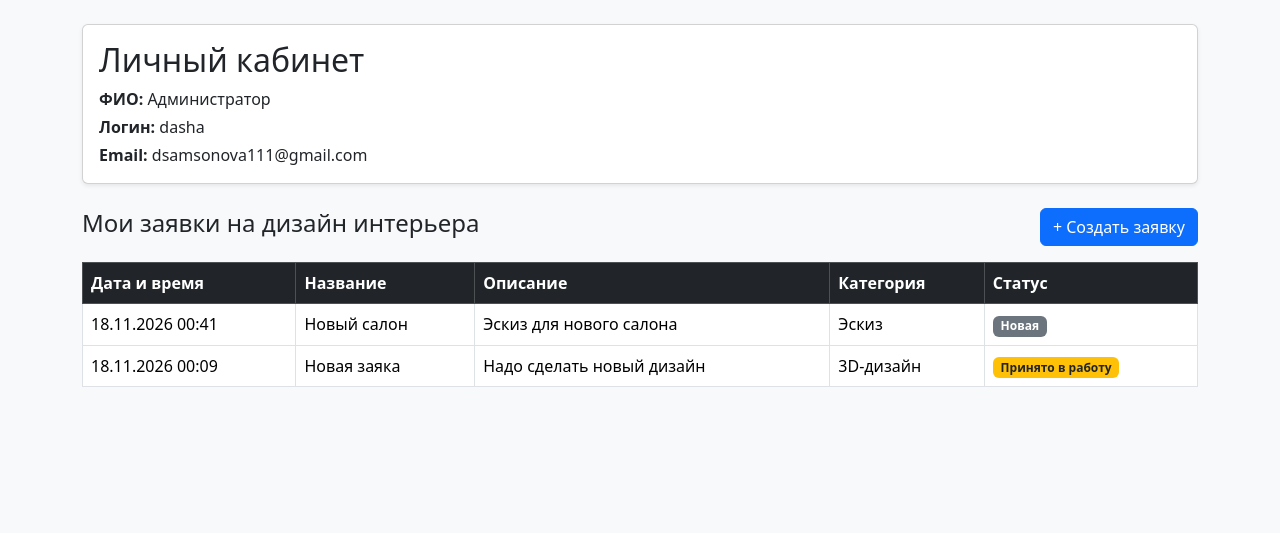
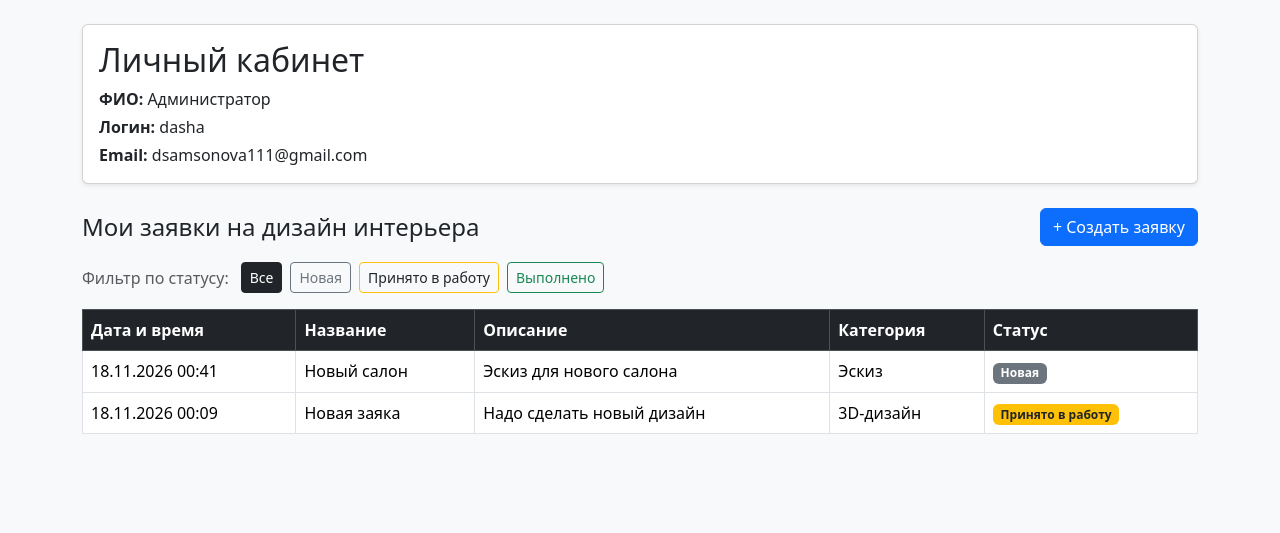
Before and after one commit to dsamsonova111-bot/DesignPro, a Django app: page /profile/ in a window 1280 px wide. Shown: the part 56-589 px from the top of the page. Run offline with Django 5.2, Linux system fonts and the light colour scheme; a user stored in the database is signed in; data comes from the database, SQL or seed files in the repository.

Commit message:
Part 7:Add status filtering for user design requests in profile

```diff
--- a/portal/views.py
+++ b/portal/views.py
@@ -39,9 +39,21 @@ def register_view(request):
 
 @login_required
 def profile_view(request):
-    """Личный кабинет авторизованного пользователя."""
+    """Личный кабинет авторизованного пользователя со списком и фильтрацией его заявок."""
+    status_filter = request.GET.get('status', '')
     user_requests = request.user.requests.all()
-    return render(request, 'portal/profile.html', {'user_requests': user_requests})
+
+    allowed_statuses = {'new', 'in_progress', 'completed'}
+    if status_filter in allowed_statuses:
+        user_requests = user_requests.filter(status=status_filter)
+    else:
+        status_filter = ''
+
+    context = {
+        'user_requests': user_requests,
+        'current_status': status_filter,
+    }
+    return render(request, 'portal/profile.html', context)
 @login_required
 def create_request_view(request):
     """Создание новой заявки авторизованным пользователем."""
--- a/templates/portal/profile.html
+++ b/templates/portal/profile.html
@@ -12,9 +12,29 @@
     </div>
 </div>
 
-<div class="d-flex justify-content-between align-items-center mb-3">
-    <h4>Мои заявки на дизайн интерьера</h4>
+<div class="d-flex flex-wrap justify-content-between align-items-center gap-2 mb-3">
+    <h4 class="mb-0">Мои заявки на дизайн интерьера</h4>
     <a href="{% url 'request-create' %}" class="btn btn-primary">+ Создать заявку</a>
+</div>
+
+<div class="mb-3 d-flex flex-wrap align-items-center gap-2">
+    <span class="text-muted me-1">Фильтр по статусу:</span>
+    <a href="{% url 'profile' %}"
+       class="btn btn-sm {% if not current_status %}btn-dark{% else %}btn-outline-dark{% endif %}">
+        Все
+    </a>
+    <a href="?status=new"
+       class="btn btn-sm {% if current_status == 'new' %}btn-secondary{% else %}btn-outline-secondary{% endif %}">
+        Новая
+    </a>
+    <a href="?status=in_progress"
+       class="btn btn-sm {% if current_status == 'in_progress' %}btn-warning{% else %}btn-outline-warning text-dark{% endif %}">
+        Принято в работу
+    </a>
+    <a href="?status=completed"
+       class="btn btn-sm {% if current_status == 'completed' %}btn-success{% else %}btn-outline-success{% endif %}">
+        Выполнено
+    </a>
 </div>
 
 {% if user_requests %}
@@ -48,7 +68,7 @@
     </div>
 {% else %}
     <div class="alert alert-info">
-        У вас пока нет созданных заявок.
+        Заявок с выбранным статусом не найдено.
     </div>
 {% endif %}
 {% endblock %}
```
